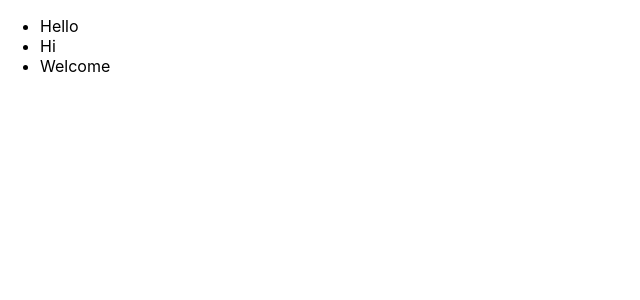
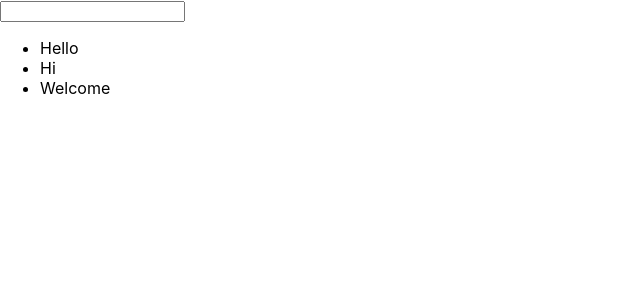
Before and after one commit to thangkp3/react-hooks-basic, a React (Create React App) app: page / in a window 1280 px wide. Shown: the top 300 px of the page, without its empty margins (0-640 px from the left). Built offline with nearby package versions, Linux system fonts and the light colour scheme.

Commit message:
add todolist

```diff
--- a/src/App.js
+++ b/src/App.js
@@ -2,6 +2,7 @@
 import './App.scss';
 import ColorBox from './components/ColorBox';
 import TodoList from './components/TodoList';
+import TodoForm from './components/TodoForm';
 
 function App() {
   const [todoList, setTodoList] = useState([
@@ -20,9 +21,21 @@
     setTodoList(newTodoList);
   }
 
+  function handleTodoFormSubmit(formValues){
+    console.log('Form submit: ', formValues);
+    // add new todo to current todo list
+    const newTodo = {
+      id: todoList.length + 1,
+      ... formValues,
+    }
+    const newTodoList = [...todoList];
+    newTodoList.push(newTodo);
+    setTodoList(newTodoList);
+  }
+
   return (
     <div className="app">
-
+      <TodoForm onSubmit = {handleTodoFormSubmit}/>
       <TodoList todos={todoList} onTodoClick={handleTodoClick} />
     </div>
   );
--- /dev/null
+++ b/src/components/TodoForm/index.jsx
@@ -0,0 +1,45 @@
+import React from 'react';
+import PropTypes from 'prop-types';
+import { useState } from 'react';
+
+TodoForm.propTypes = {
+    onSubmit: PropTypes.func,
+};
+
+TodoForm.defaultProps = {
+    onSubmit: null,
+}
+
+function TodoForm(props) {
+    const { onSubmit } = props;
+    const [value, setValue] = useState('')
+
+    function handleValueChange(e) {
+        console.log(e.target.value);
+        setValue(e.target.value);
+    }
+
+    function handleSubmit(e) {
+        // Prevent reloading browser
+        e.preventDefault();
+        if (!onSubmit) return;
+
+        const formValues = {
+            title: value,
+        };
+        onSubmit(formValues);
+
+        // Reset form
+        setValue('');
+    }
+
+    return (
+        <form onSubmit={handleSubmit}>
+            <input type="text"
+                value={value}
+                onChange={handleValueChange} />
+        </form>
+    );
+}
+
+export default TodoForm;
```
